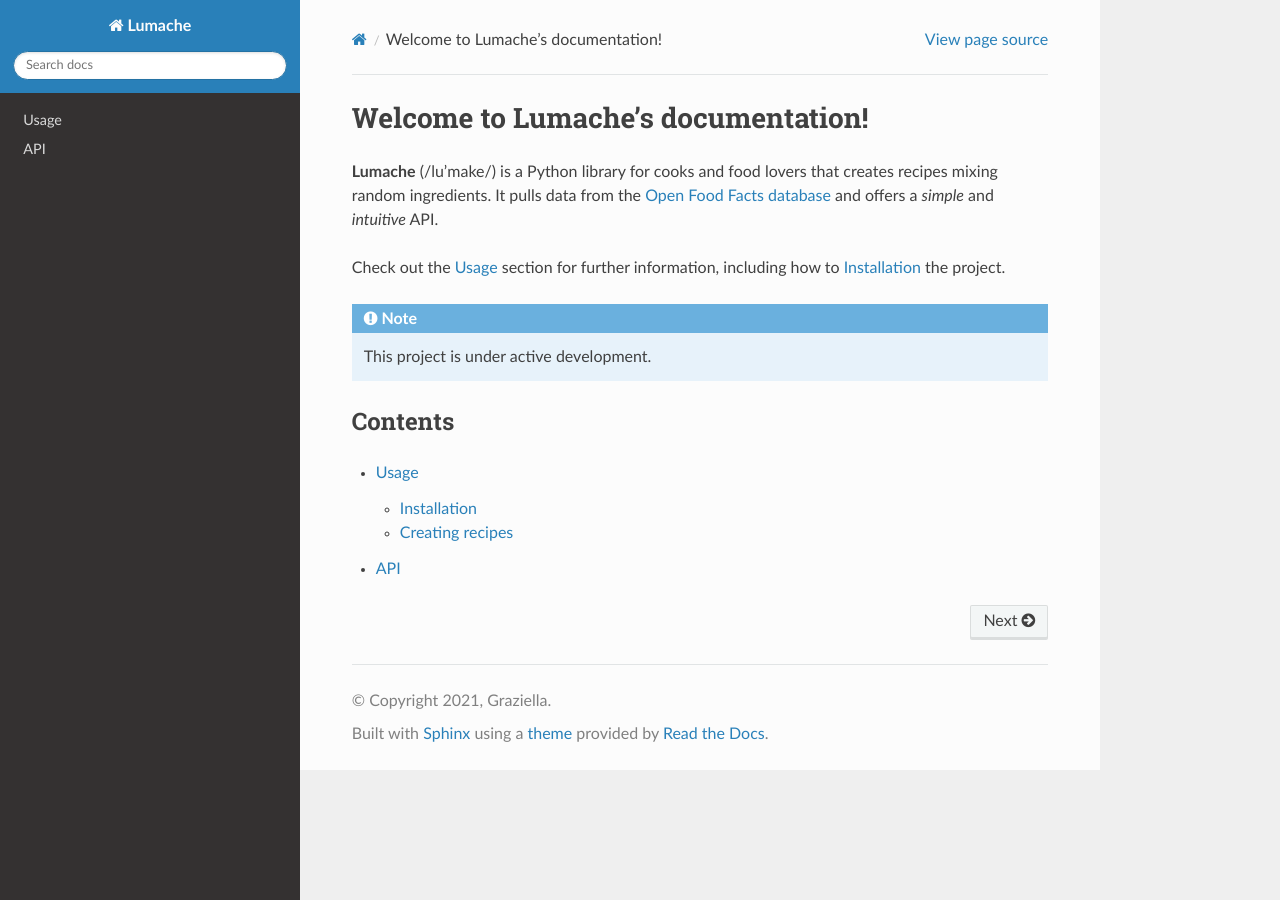
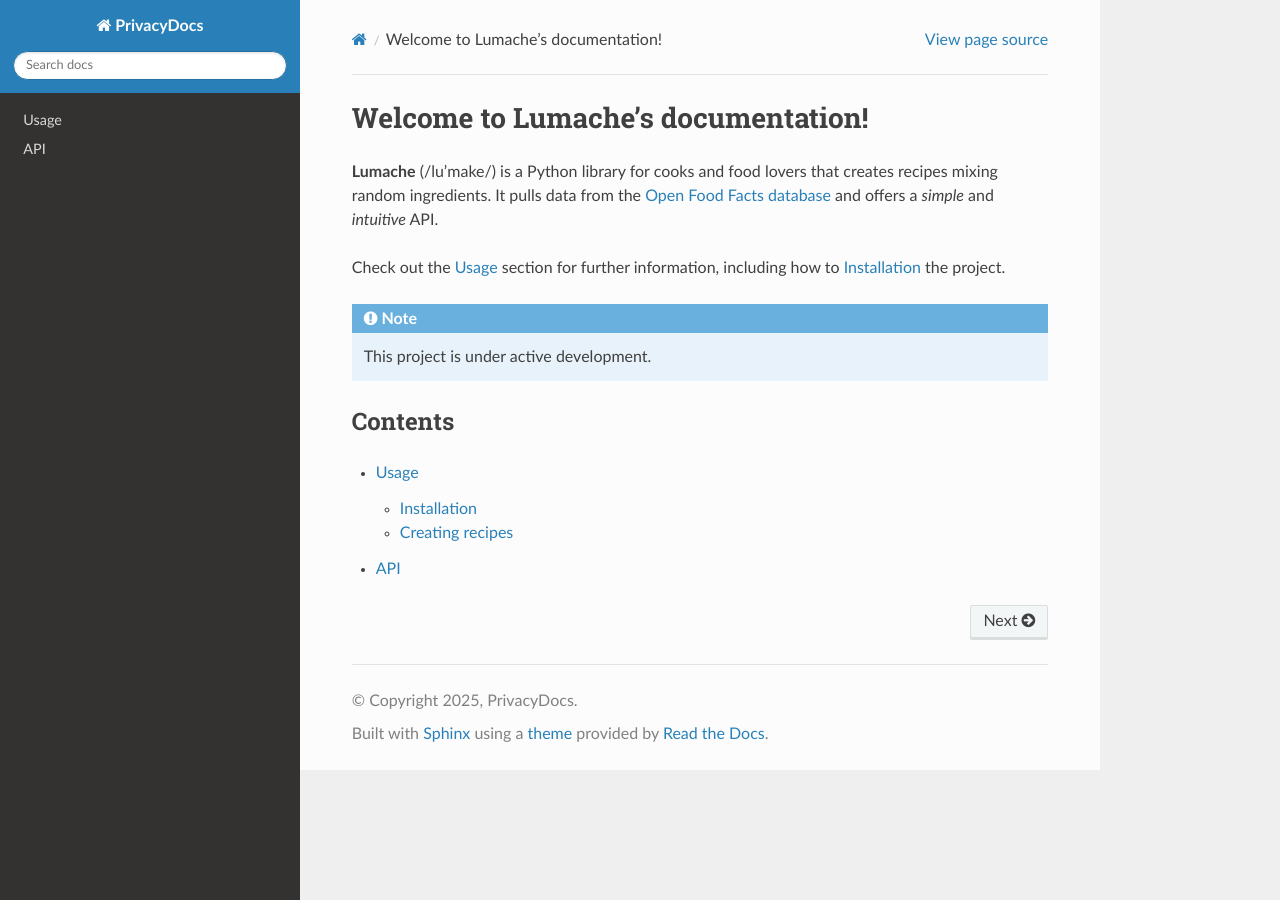
Before and after one commit to privacydocs-eu/docs, a Sphinx documentation site: the page built from docs/source/index.rst, in a window 1280 px wide. Built offline with Sphinx 7.4.7 and the Read the Docs theme 3.1.0, drawn with Linux system fonts in a browser that asks for light colours.

Commit message:
Update conf.py

```diff
--- a/docs/source/conf.py
+++ b/docs/source/conf.py
@@ -2,12 +2,12 @@
 
 # -- Project information
 
-project = 'Lumache'
-copyright = '2021, Graziella'
-author = 'Graziella'
+project = 'PrivacyDocs'
+copyright = '2025, PrivacyDocs'
+author = 'PrivacyDocs'
 
-release = '0.1'
-version = '0.1.0'
+release = '1.0'
+version = '1.0'
 
 # -- General configuration
 
```
